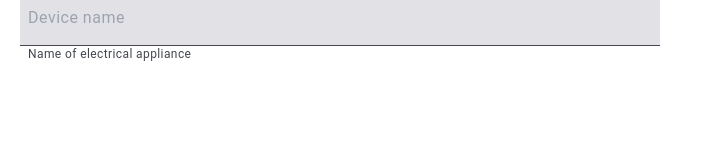
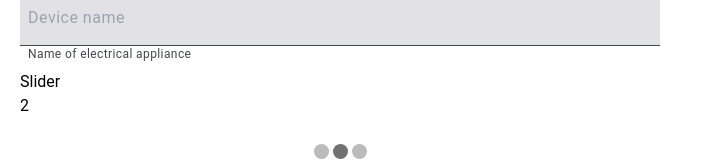
Before and after one commit to devadeboye/material-component-library-v2, a React (Create React App) app: page / in a window 1280 px wide. Shown: the part 910-1073 px from the top of the page, without its empty margins (0-703 px from the left). Before the commit the page ends 980 px from the top, so only its background shows below. Built offline with nearby package versions, Linux system fonts and the light colour scheme.

Commit message:
feat: add slider component

```diff
--- a/package.json
+++ b/package.json
@@ -54,12 +54,15 @@
 		"style-loader": "^3.3.3",
 		"tailwindcss": "^3.3.5",
 		"ts-loader": "^9.5.1",
+		"typed-css-modules": "^0.8.1",
+		"typings-for-css-modules-loader": "^1.7.0",
 		"webpack": "^5.89.0",
 		"webpack-cli": "^5.1.4"
 	},
 	"scripts": {
 		"start": "react-scripts start",
 		"build": "react-scripts build",
+		"start:dev": "tcm --watch src/lib --pattern **/*.module.css & react-scripts start",
 		"test": "react-scripts test",
 		"clean": "rimraf dist",
 		"eject": "react-scripts eject",
--- a/src/App.tsx
+++ b/src/App.tsx
@@ -12,6 +12,7 @@ import { DividerStyleEnum } from "./lib/List/Divider";
 import TextField from "./lib/TextField/TextField";
 import { inputTypeEnum } from "./lib/TextField/TextFieldInputBox";
 import { histories } from "./constant";
+import Slideshow from "./lib/slideShow/slideShow";
 
 function formatListData(): ItemDto[] {
 	const data: ItemDto[] = [
@@ -128,6 +129,11 @@ function App() {
 					state={{ value: textFieldState, setValue: setTextFieldState }}
 				/>
 			</div>
+
+			<div>
+				<h3>Slider</h3>
+				<Slideshow contents={[1, 2, 3]}  />
+			</div>
 		</div>
 	);
 }
--- /dev/null
+++ b/src/lib/slideShow/slideShow.module.css
@@ -0,0 +1,21 @@
+.slide {
+	display: none;
+}
+.active-slide {
+	display: block;
+}
+
+/* The dots/bullets/indicators */
+.dot {
+	height: 15px;
+	width: 15px;
+	margin: 0 2px;
+	background-color: #bbb;
+	border-radius: 50%;
+	display: inline-block;
+	transition: background-color 0.6s ease;
+}
+
+.active {
+	background-color: #717171;
+}
--- /dev/null
+++ b/src/lib/slideShow/slideShow.tsx
@@ -0,0 +1,54 @@
+import { useState, useEffect } from "react";
+import style from "./slideShow.module.css";
+
+interface SliceshowProps {
+	contents: number[] | string[] | React.ReactNode[];
+	interval?: number;
+}
+
+const Slideshow = ({ contents, interval = 3000 }: SliceshowProps) => {
+	const [currentIndex, setCurrentIndex] = useState(0);
+	const dots = [];
+
+	useEffect(() => {
+		const slideInterval = setInterval(() => {
+			// Calculate the next index, returns to zero if index overflow
+			setCurrentIndex((prevIndex) => (prevIndex + 1) % contents.length);
+		}, interval);
+
+		return () => {
+			clearInterval(slideInterval);
+		};
+	}, [contents, interval]);
+
+	for (let index = 0; index < contents.length; index++) {
+		dots.push(
+			<span
+				className={`${style.dot} ${index === currentIndex ? style.active : ""}`}
+				key={index}
+			></span>
+		);
+	}
+
+	return (
+		<div>
+			<div className="slideshow">
+				{contents.map((content, index) => (
+					<div
+						key={index}
+						className={`${style.slide} ${
+							index === currentIndex ? style["active-slide"] : ""
+						}`}
+					>
+						{content}
+					</div>
+				))}
+			</div>
+
+			<br />
+			<div style={{ textAlign: "center" }}>{dots}</div>
+		</div>
+	);
+};
+
+export default Slideshow;
--- a/webpack.config.js
+++ b/webpack.config.js
@@ -21,7 +21,10 @@ module.exports = {
 			},
 			{
 				test: /\.css$/,
-				use: ["style-loader", "css-loader"],
+				use: [
+					"style-loader",
+					"css-loader",
+				],
 			},
 		],
 	},
```
Also changed, not shown: src/lib/slideShow/slideShow.module.css.d.ts (added, +7 -0 lines), tsconfig.json (+9 -4 lines), 1 other file (tests, documents, lock files or other folders).
